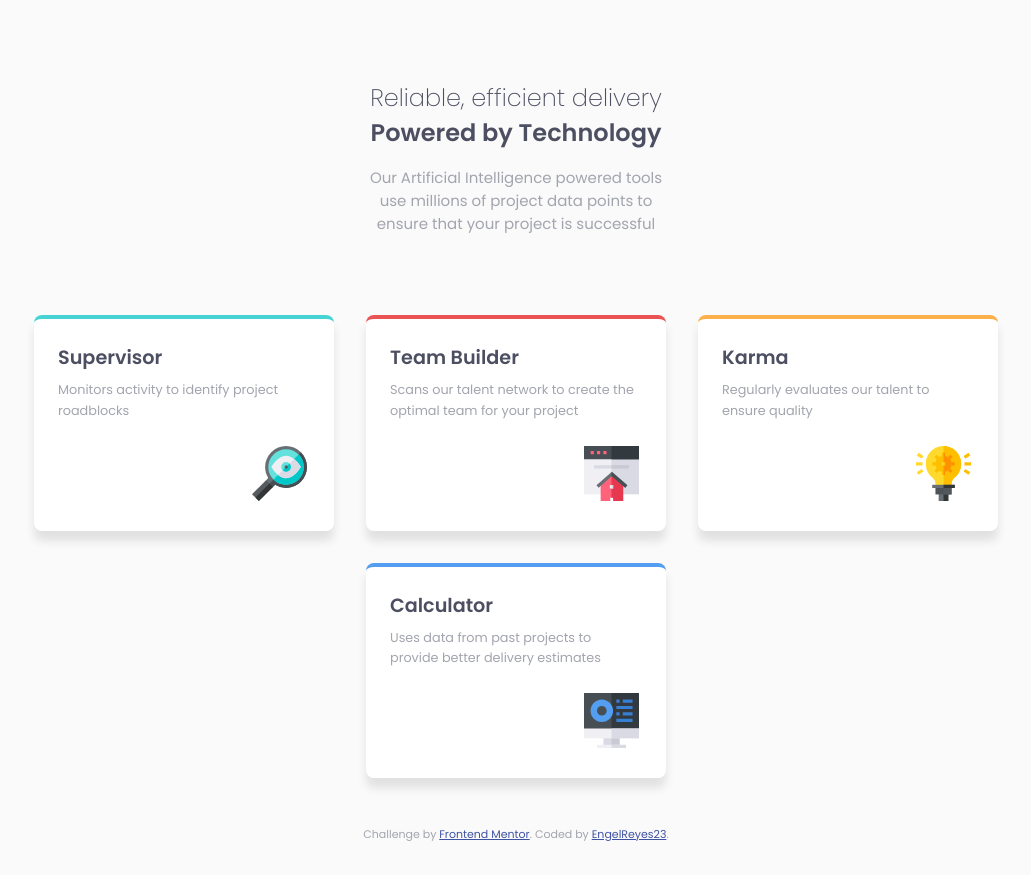
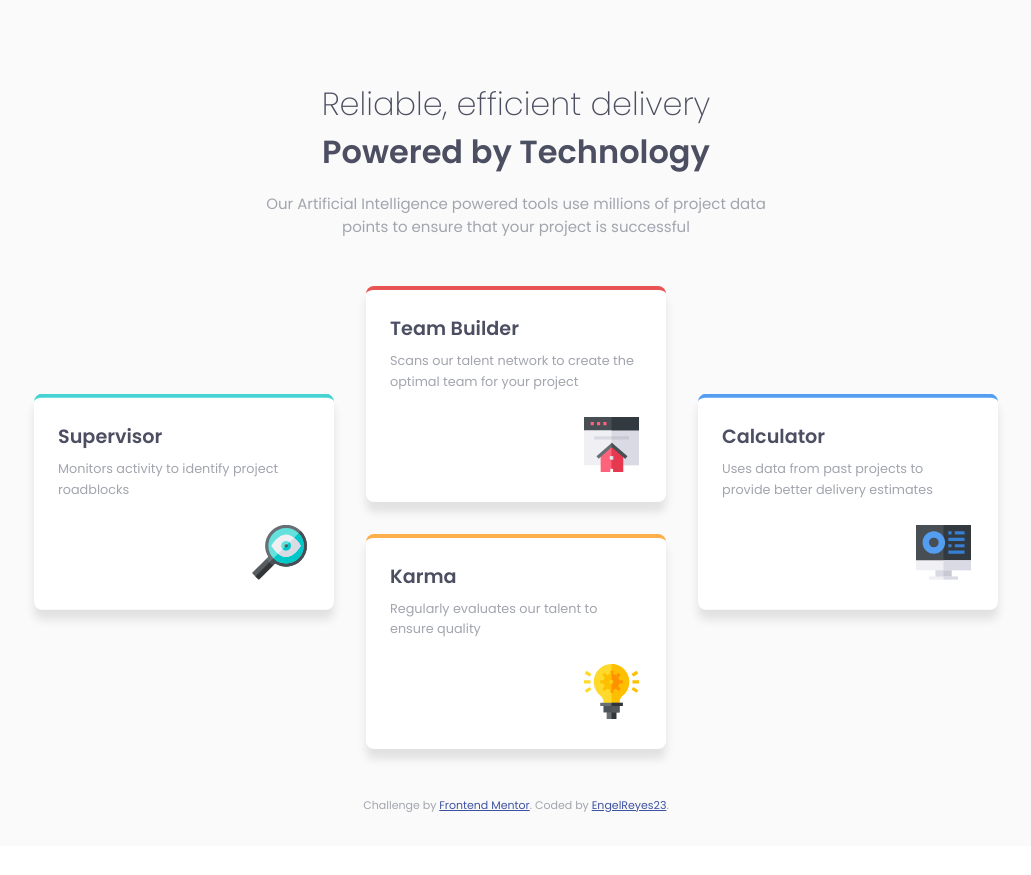
Before and after one commit to EngelReyes23/FrontEnd_Mentor--Four_card_feature_section, a plain HTML site: page index.html in a window 1280 px wide. Shown: the whole page, without its empty margins (124-1155 px from the left). After the commit the page ends 846 px from the top, so only its background shows below. Drawn offline with Linux system fonts and the light colour scheme.

Commit message:
desktop terminado

```diff
--- a/sass/_base.scss
+++ b/sass/_base.scss
@@ -27,4 +27,5 @@ body {
 	font-size: 15px;
 	font-family: "Poppins", sans-serif;
 	user-select: none;
+	overflow-x: hidden;
 }
--- a/sass/_layout.scss
+++ b/sass/_layout.scss
@@ -18,6 +18,10 @@
 	width: 100%;
 	max-width: 1200px;
 	margin-bottom: 3rem;
+
+	@media screen and (min-width: 1024px) {
+		row-gap: 3rem;
+	}
 }
 
 .info {
@@ -40,9 +44,17 @@
 	&__paragraph {
 		font-weight: var(--font-weight-regular);
 	}
+
+	@media screen and (min-width: 1024px) {
+		max-width: 500px;
+
+		&__title {
+			font-size: 2rem;
+		}
+	}
 }
 
-.card__container{
+.card__container {
 	width: 100%;
 	display: flex;
 	flex-wrap: wrap;
@@ -51,23 +63,38 @@
 	justify-content: center;
 	gap: 2rem;
 
-  & .card{
+	& .card {
 		border-top: 4px solid;
 	}
 
-  & > .card:first-child{
+	& > .card:first-child {
 		border-color: var(--Cyan);
 	}
 
-  & > .card:nth-child(2){
+	& > .card:nth-child(2) {
 		border-color: var(--Red);
 	}
 
-  & > .card:nth-child(3){
+	& > .card:nth-child(3) {
 		border-color: var(--Orange);
 	}
 
-  & > .card:last-child{
+	& > .card:last-child {
 		border-color: var(--Blue);
 	}
+
+	@media screen and (min-width: 1024px) {
+		display: grid;
+		grid-template-columns: repeat(3, 1fr);
+
+		.card:nth-child(4),
+		.card:nth-child(1) {
+			transform: translateY(50%);
 		}
+
+		.card:nth-child(3) {
+			order: 1;
+			grid-column: 2;
+		}
+	}
+}
```
Also changed, not shown: css/main.min.css. Lines whose indentation alone changed are shown as unchanged.
